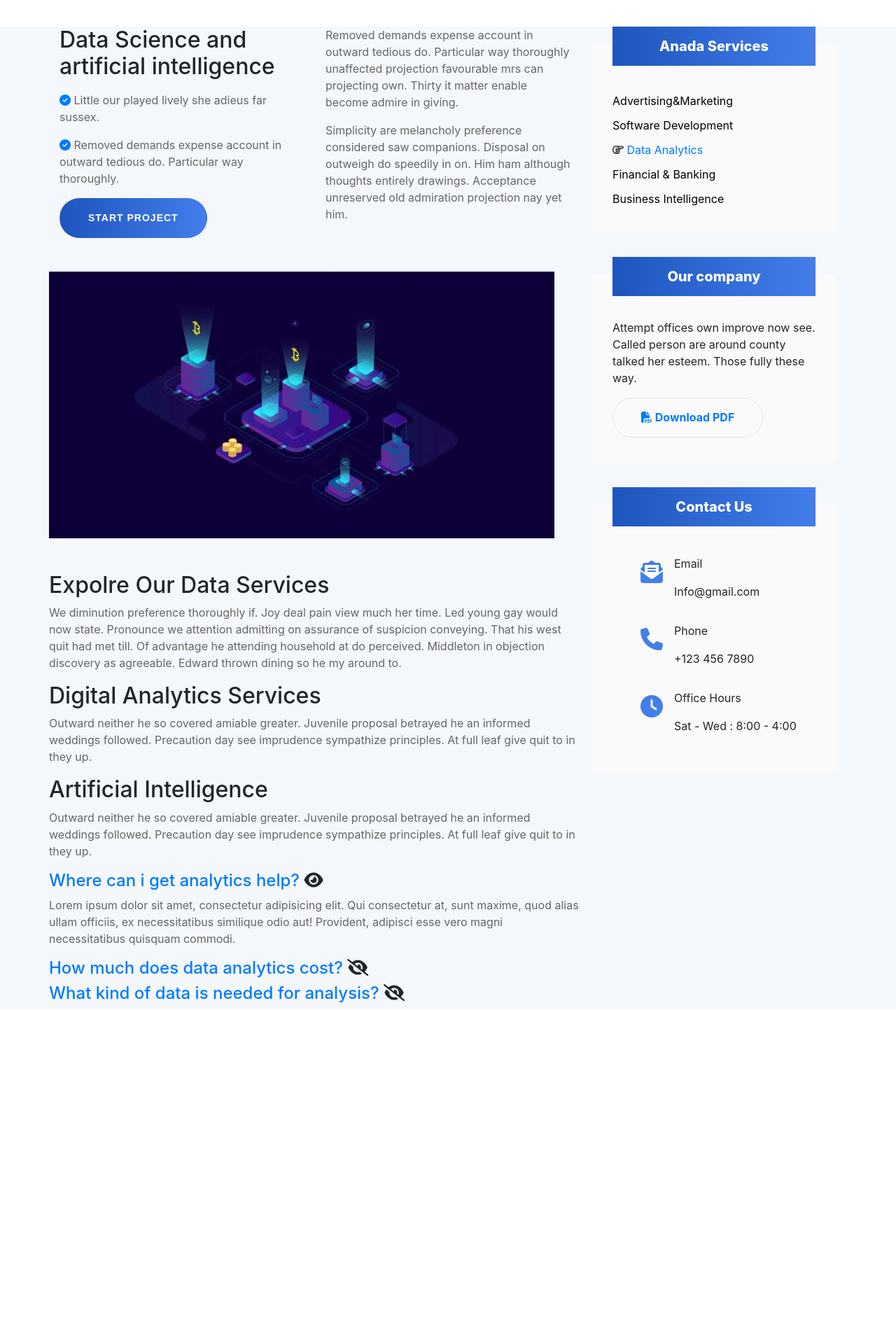
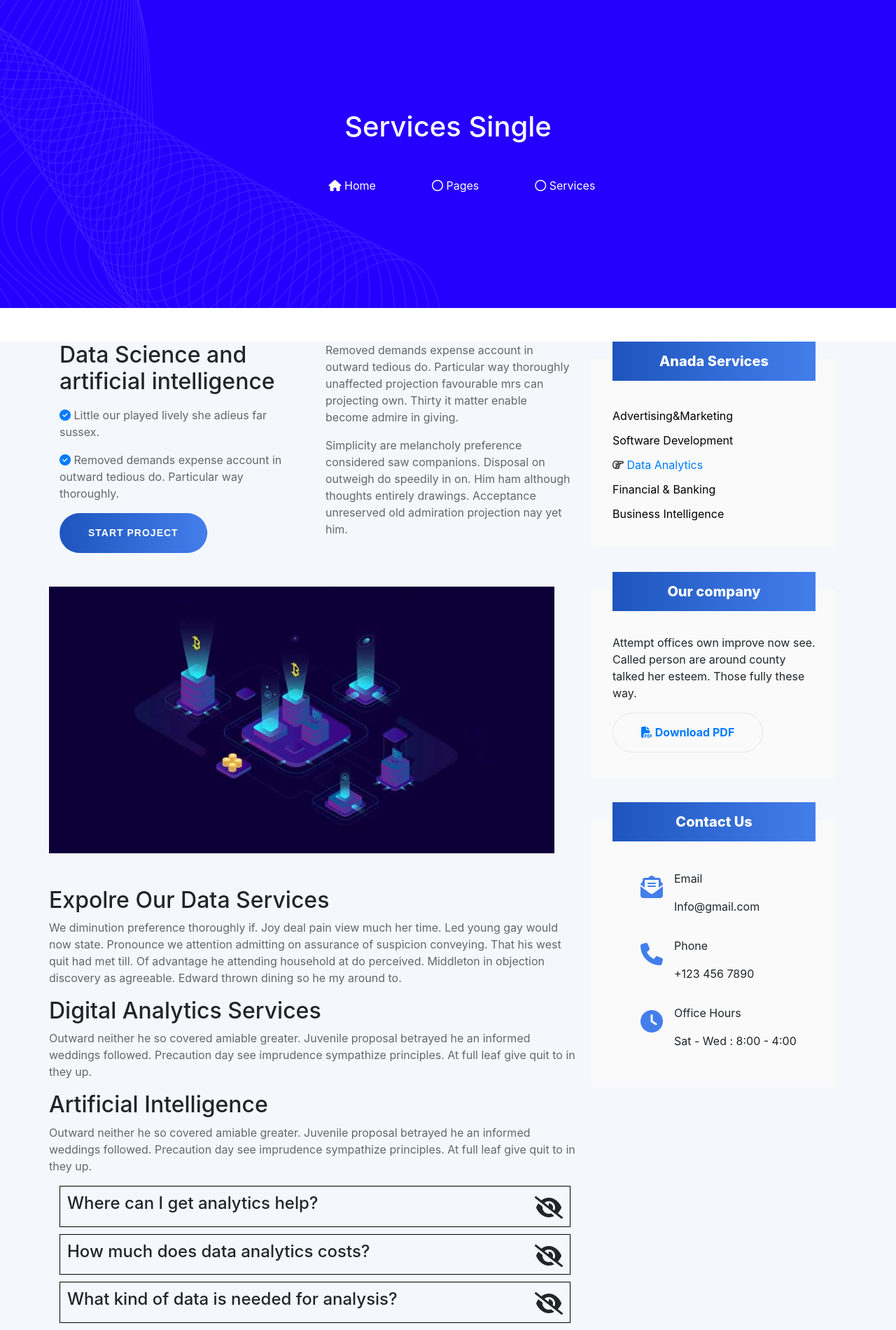
Before and after one commit to gubad-source/Final-Project, a plain HTML site: page FrontEnd-Final-Project/services.html in a window 1280 px wide. Shown: the part 10-1910 px from the top of the page at 70% size. Before the commit the page ends 1452 px from the top, so only its background shows below. Drawn offline with nearby package versions, Linux system fonts and the light colour scheme.

Commit message:
new head section have been added to each page

```diff
--- a/FrontEnd-Final-Project/assets/css/common/_navigation.scss
+++ b/FrontEnd-Final-Project/assets/css/common/_navigation.scss
@@ -25,6 +25,7 @@
         display: inline-block;
         margin-left: 25px;
         cursor: pointer;
+
         &:hover .dropdown-content {
           display: block;
         }
--- a/FrontEnd-Final-Project/assets/css/pages/_about.scss
+++ b/FrontEnd-Final-Project/assets/css/pages/_about.scss
@@ -209,3 +209,7 @@
     }
   }
 }
+// # main-content 2 have been extended from #main content to shorten the code
+#main-content2{
+  @extend #main-content
+}
--- a/FrontEnd-Final-Project/assets/css/pages/_contact.scss
+++ b/FrontEnd-Final-Project/assets/css/pages/_contact.scss
@@ -55,3 +55,7 @@
   }
 
 }
+// # main-content 5 have been extended from # main-content for shortening code
+#main-content5{
+  @extend #main-content
+}
--- a/FrontEnd-Final-Project/assets/css/pages/_services.scss
+++ b/FrontEnd-Final-Project/assets/css/pages/_services.scss
@@ -49,4 +49,21 @@
           }
       }
   }
+
+  .services-content .topic{
+    border:1px solid black;
+    margin-bottom: 10px;
+    padding: 10px;
+    .title{
+        cursor: pointer;
+    }
+    .content{
+        display: none;
+
+    }
+    }
 }
+
+#main-content3{
+  @extend #main-content
+}
--- a/FrontEnd-Final-Project/assets/css/pages/_single.scss
+++ b/FrontEnd-Final-Project/assets/css/pages/_single.scss
@@ -103,3 +103,9 @@
 
   }
 }
+
+// # main-content4 have been extended from #main-content just to make code shorter and flexible
+#main-content4{
+
+  @extend #main-content
+}
--- a/FrontEnd-Final-Project/assets/css/pages/_standart-pages.scss
+++ b/FrontEnd-Final-Project/assets/css/pages/_standart-pages.scss
@@ -117,3 +117,7 @@
     }
   }
 }
+///#main content6 code have been written with short code
+#main-content6{
+  @extend #main-content
+}
--- a/FrontEnd-Final-Project/assets/js/main.js
+++ b/FrontEnd-Final-Project/assets/js/main.js
@@ -1,4 +1,5 @@
 $(document).ready(function () {
+
     $('.owl-carousel').owlCarousel({
         loop:true,
        margin:20,
@@ -55,3 +56,7 @@ $(".close").click(function(){
 
 
 });
+////slide with eye-icon have been added
+$(".services-content .topic .title").click(function(){
+    $(this).children().eq(1).toggleClass("fas fa-2x fa-eye-slash mt-2").toggleClass("fas fa-2x fa-eye mt-2")
+   $(this).next() .slideToggle()})
--- a/FrontEnd-Final-Project/services.html
+++ b/FrontEnd-Final-Project/services.html
@@ -18,6 +18,23 @@
     <header></header>
     <!-- structure of main part has been created -->
     <main>
+      <section id="main-content3">
+        <div class="container">
+          <div class="row">
+            <div class="col-lg-12">
+              <div class="topic">
+                <h1> Services Single</h1>
+                <ul>
+                  <li><i class="fas fa-home"></i> Home</li>
+                  <li><i class="far fa-circle"></i> Pages</li>
+                  <li><i class="far fa-circle"></i> Services</li>
+                </ul>
+              </div>
+            </div>
+          </div>
+        </div>
+      </section>
+
       <section id="services" class="mt-5">
         <div class="container">
           <div class="row">
@@ -77,30 +94,50 @@
                     Precaution day see imprudence sympathize principles. At full
                     leaf give quit to in they up.
                   </p>
-                  <div class="services-item">
-                    <h4>
-                      <a href="#">Where can i get analytics help?</a>
-                      <i class="fas fa-eye"></i>
-                    </h4>
-                    <p>
-                      Lorem ipsum dolor sit amet, consectetur adipisicing elit.
-                      Qui consectetur at, sunt maxime, quod alias ullam
-                      officiis, ex necessitatibus similique odio aut! Provident,
-                      adipisci esse vero magni necessitatibus quisquam commodi.
-                    </p>
+                  <!-- slide with eye-icon have been added -->
+                  <div class="col-lg-12">
+                    <div class="topic">
+                      <div class="title d-flex justify-content-between">
+                        <h4>Where can I get analytics help?</h4>
+                        <i class="fas fa-2x fa-eye-slash mt-1"></i>
+                      </div>
+                      <div class="content ">
+                        <p>Lorem ipsum dolor sit amet consectetur adipisicing elit.
+                           Nam et eum sed assumenda dolore minus nulla, quod commodi
+                            eligendi animi velit quibusdam culpa perspiciatis ut
+                             quam repellendus. Id, et cum?</p>
+                      </div>
+                    </div>
                   </div>
-                  <div class="services-item">
-                    <h4>
-                      <a href="#">How much does data analytics cost?</a>
-                      <i class="fas fa-eye-slash"></i>
-                    </h4>
+                 <div class="col-lg-12">
+                  <div class="topic">
+                    <div class="title d-flex justify-content-between">
+                      <h4>How much does data analytics costs?</h4>
+                      <i class="fas fa-2x fa-eye-slash mt-1"></i>
+                    </div>
+                    <div class="content ">
+                      <p>Lorem ipsum dolor sit amet consectetur adipisicing elit.
+                         Nam et eum sed assumenda dolore minus nulla, quod commodi
+                          eligendi animi velit quibusdam culpa perspiciatis ut
+                           quam repellendus. Id, et cum?</p>
+                    </div>
                   </div>
-                  <div class="services-item">
-                    <h4>
-                      <a href="#">What kind of data is needed for analysis?</a>
-                      <i class="fas fa-eye-slash"></i>
-                    </h4>
+                 </div>
+                  <div class="col-lg-12">
+                    <div class="topic">
+                      <div class="title d-flex justify-content-between">
+                        <h4>What kind of data is needed for analysis?</h4>
+                        <i class="fas fa-2x fa-eye-slash mt-1"></i>
+                      </div>
+                      <div class="content ">
+                        <p>Lorem ipsum dolor sit amet consectetur adipisicing elit.
+                           Nam et eum sed assumenda dolore minus nulla, quod commodi
+                            eligendi animi velit quibusdam culpa perspiciatis ut
+                             quam repellendus. Id, et cum?</p>
+                      </div>
+                    </div>
                   </div>
+
                 </div>
               </div>
             </div>
@@ -174,6 +211,7 @@
       </section>
     </main>
     <footer></footer>
+    <script src="https://cdnjs.cloudflare.com/ajax/libs/jquery/3.5.1/jquery.min.js"></script>
     <script src="https://cdnjs.cloudflare.com/ajax/libs/twitter-bootstrap/4.5.0/js/bootstrap.min.js"></script>
     <script src="assets/js/main.js"></script>
   </body>
```
Also changed, not shown: FrontEnd-Final-Project/about.html (+17 -0 lines), FrontEnd-Final-Project/contact.html (+22 -0 lines), FrontEnd-Final-Project/single.html (+17 -0 lines), FrontEnd-Final-Project/standart.html (+17 -0 lines), FrontEnd-Final-Project/assets/css/styles.css, FrontEnd-Final-Project/assets/css/styles.scss (line endings or trailing spaces), 1 other file.
